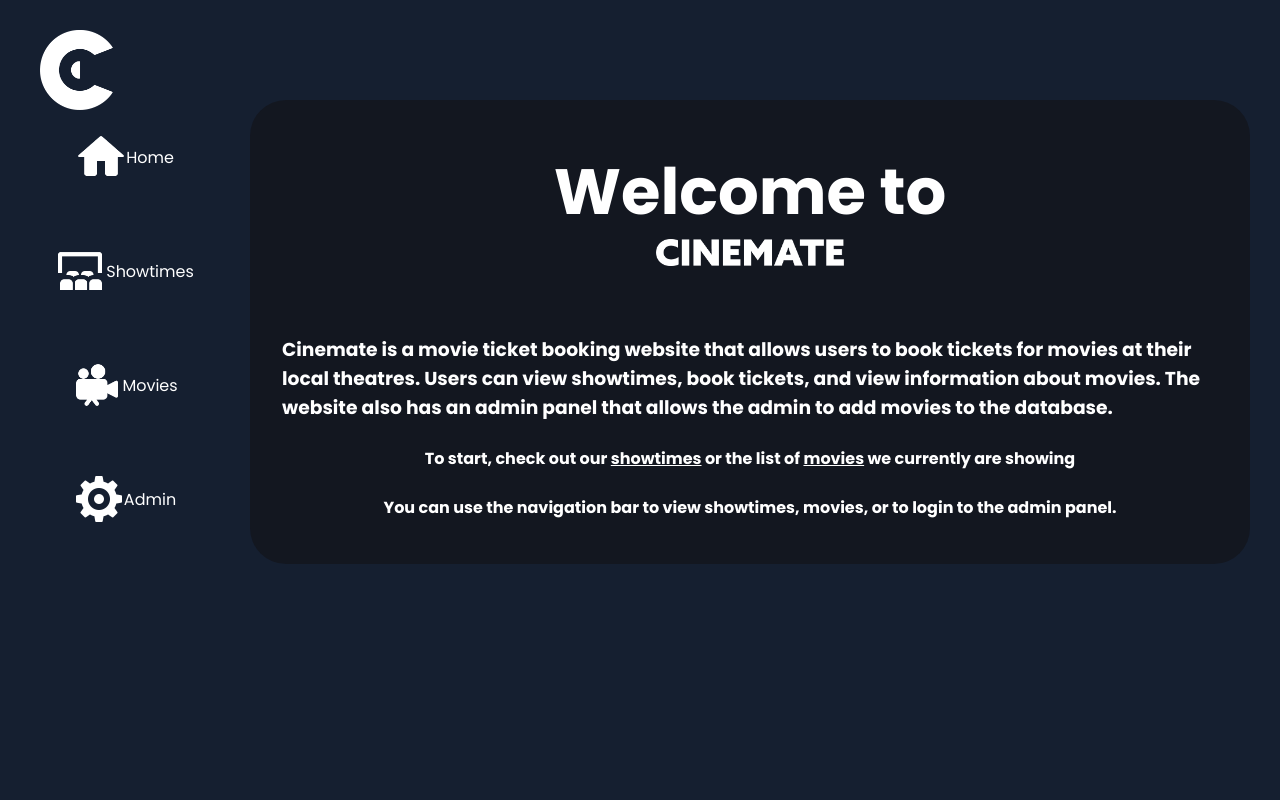
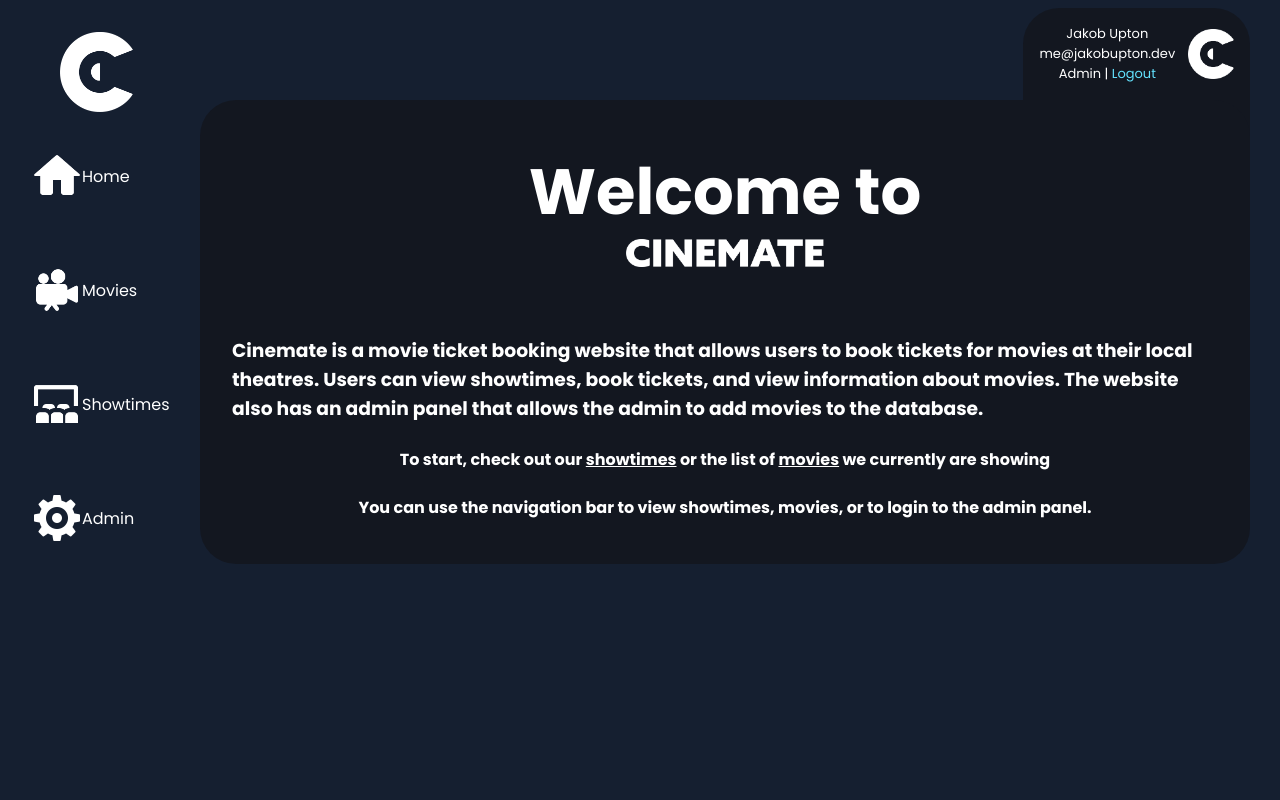
Before and after one commit to jakobupton/cinemate, a PHP site: page /?page=1 in a window 1280 px wide. Run offline with PHP 8.4, Linux system fonts and the light colour scheme.

Commit message:
frontend for user login stuff

```diff
--- a/index.php
+++ b/index.php
@@ -13,10 +13,18 @@
    </head>
    <body>
       <?php require_once($_SERVER['DOCUMENT_ROOT'] . '/cinemate/private/model/initialize.php'); ?>
+      <div class="userInfo">
+         <div class="user">
+            <p id="user-name">Jakob Upton</p>
+            <p id="user-email">me@jakobupton.dev</p>
+            <p id="user-role">Admin | <a id="logout" href="/">Logout</a></p>
+         </div>
+         <img src="img/icons/c_logo.png" alt="user"/>
+      </div>
       <div class="sidebar">
          <div class="top">
             <div class="logo">
-               <img src="img/icons/c_logo.png" alt="cinemate c"class="cinemate-logo"></img>
+               <img src="img/icons/c_logo.png" id="cinemate_logo" alt="cinemate c" class="cinemate-logo"></img>
             </div>
          </div>
          <ul>
@@ -29,18 +37,18 @@
                </a>
             </li>
             <li>
+               <a href="/cinemate/?page=movies">
+                  <div class="sidebar-item">
+                     <img src="img/icons/icon_movie.png" alt="showtimes"/>
+                     <span class="nav-item">Movies</span>
+                  </div>
+               </a>
+            </li>
+            <li>
                <a href="/cinemate/?page=showtimes">
                   <div class="sidebar-item">
                      <img src="img/icons/icon_theatre.png" alt="showtimes"/>
                      <span class="nav-item">Showtimes</span>
-                  </div>
-               </a>
-            </li>
-            <li>
-               <a href="/cinemate/?page=movies">
-                  <div class="sidebar-item">
-                     <img src="img/icons/icon_movie.png" alt="showtimes"/>
-                     <span class="nav-item">Movies</span>
                   </div>
                </a>
             </li>
--- a/styles/index.css
+++ b/styles/index.css
@@ -9,7 +9,7 @@
     --background-color-darker: #131720;
     --background-color: #151F30;
     --top-bar-thickness: 100px;
-    --sidebar-thickness: 250px;
+    --sidebar-thickness: 200px;
     --outer-side-edge-thickness: 30px;
     --sidebar-icon-size: 50px;
     --border-radius: 36px;
@@ -31,21 +31,14 @@ body{
 .sidebar {
     position: absolute;
     height: 100%;
+    width: 100%;
     width: var(--sidebar-thickness);
 }
 
-
-.sidebar .top .logo {
-    width: 100%;
-    pointer-events: none;
-    margin-bottom: 100px;
-}
-
-.sidebar .top .logo img { /* cinemate C */
-    height: 80px;
-    position: absolute;
-    top: 30px;
-    left: 40px;
+#cinemate_logo{
+    height: calc(0.8 * var(--top-bar-thickness));
+    margin-top: 2em;
+    margin-left: calc(0.3 * (var(--sidebar-thickness)))
 }
 
 
@@ -91,6 +84,7 @@ body{
 .sidebar-item{
     display: flex;
     align-items: center;
+    width: calc(var(--sidebar-thickness) - 2em);
     padding: 1rem;
     border-radius: var(--border-radius);
     transition: 0.3s;
@@ -98,4 +92,37 @@ body{
 
 .sidebar-item:hover{
     background-color: var(--background-color-darker);
+    outline: 2px solid white;
 }
+
+.user {
+    display: flex;
+    align-items: center;
+    flex-direction: column;
+}
+.user p {
+    font-size: small;
+    flex-direction: column;
+    margin-right: 1em; /* Add margin to create space between p and image */
+}
+.userInfo {
+    display: flex;
+    align-items: center;
+    position: absolute;
+    top: 0;
+    right: 0;
+    margin-top: 0.5em;
+    margin-right: var(--outer-side-edge-thickness);
+    background-color: var(--background-color-darker);
+    border-radius: var(--border-radius);
+    padding: 1em;
+    padding-bottom: 10em;
+}
+.userInfo img {
+    height: calc(var(--top-bar-thickness) * 0.5);
+}
+
+#logout{
+    text-decoration: none;
+    color: var(--accent-color);
+}
```
